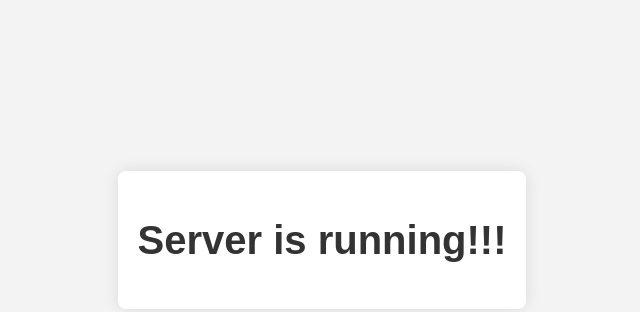
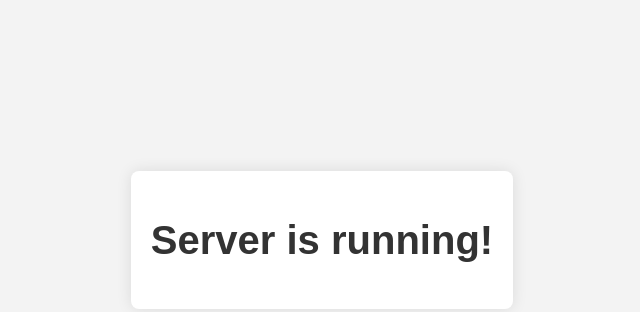
Before and after one commit to Hexcss/personal-message-to-discord, a website: page public/index.html in a window 1280 px wide. Shown: the part 160-472 px from the top of the page, without its empty margins (318-958 px from the left). Drawn offline with Linux system fonts and the light colour scheme.

Commit message:
feat: Lanfing Page 4

```diff
--- a/public/index.html
+++ b/public/index.html
@@ -31,7 +31,7 @@
 </head>
 <body>
     <div class="container">
-        <h1>Server is running!!!</h1>
+        <h1>Server is running!</h1>
     </div>
 </body>
 </html>
```
